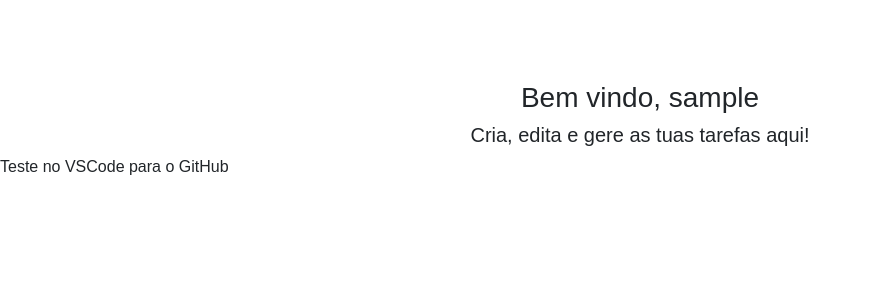
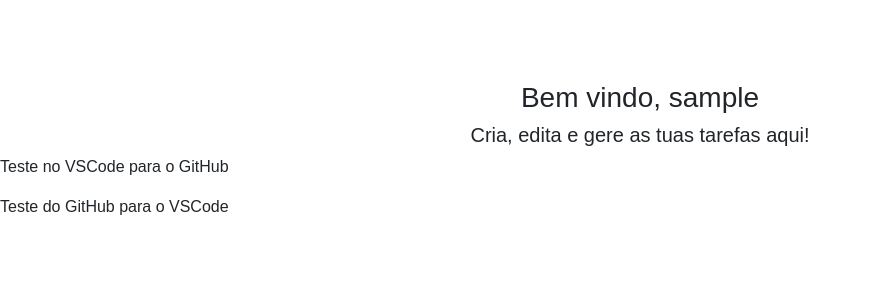
Before and after one commit to MiguelCarvalho407/TASKS_PROJECT, a Django app: page /app/ in a window 1280 px wide. Shown: the part 215-515 px from the top of the page, without its empty margins (0-871 px from the left). Run offline with Django 4.2, Linux system fonts and the light colour scheme; the visitor is signed in with stand-in values (Sample User, id 1); some libraries are stand-ins or nearby versions.

Commit message:
Update app.html

```diff
--- a/tasks/templates/app/app.html
+++ b/tasks/templates/app/app.html
@@ -32,6 +32,7 @@
     <h3 class="h1-base">Bem vindo, {{user.username}}</h3>
     <h4 class="h4-base">Cria, edita e gere as tuas tarefas aqui!</h4>
     <p>Teste no VSCode para o GitHub</p>
+    <p>Teste do GitHub para o VSCode</p>
     {% endblock %}
 
 </body>
```
